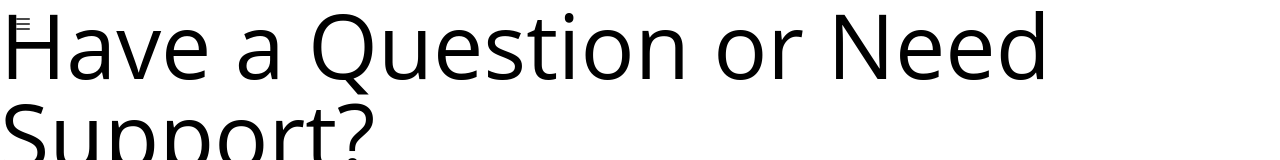
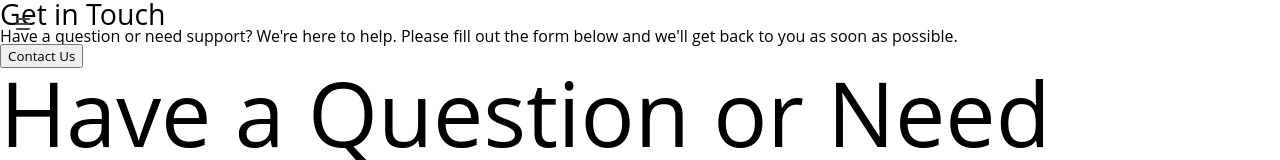
Before and after one commit to shivam29feb/packandplatereact, a React (Create React App) app: page /contact in a window 1280 px wide. Shown: the top 160 px of the page. Built offline with nearby package versions, Linux system fonts and the light colour scheme.

Commit message:
added section in contact page

```diff
--- a/src/components/pages/public/Contact/Contact.tsx
+++ b/src/components/pages/public/Contact/Contact.tsx
@@ -7,6 +7,12 @@ const Contact: React.FC = () => {
   return (
     <div className="contact-container">
       <PublicNavigation />
+
+      <section className="welcome-section">
+        <h5>Get in Touch</h5>
+        <p>Have a question or need support? We're here to help. Please fill out the form below and we'll get back to you as soon as possible.</p>
+        <button>Contact Us</button>
+      </section>
 
       <section className="hero-section">
         <h1>Have a Question or Need Support?</h1>
--- a/src/components/pages/public/Home/Home.module.css
+++ b/src/components/pages/public/Home/Home.module.css
@@ -2,6 +2,10 @@
   .home-container {
     padding: 10px;
     font-size: 14px;
+  }
+
+  .hero{
+    display:block;
   }
 }
 
```
